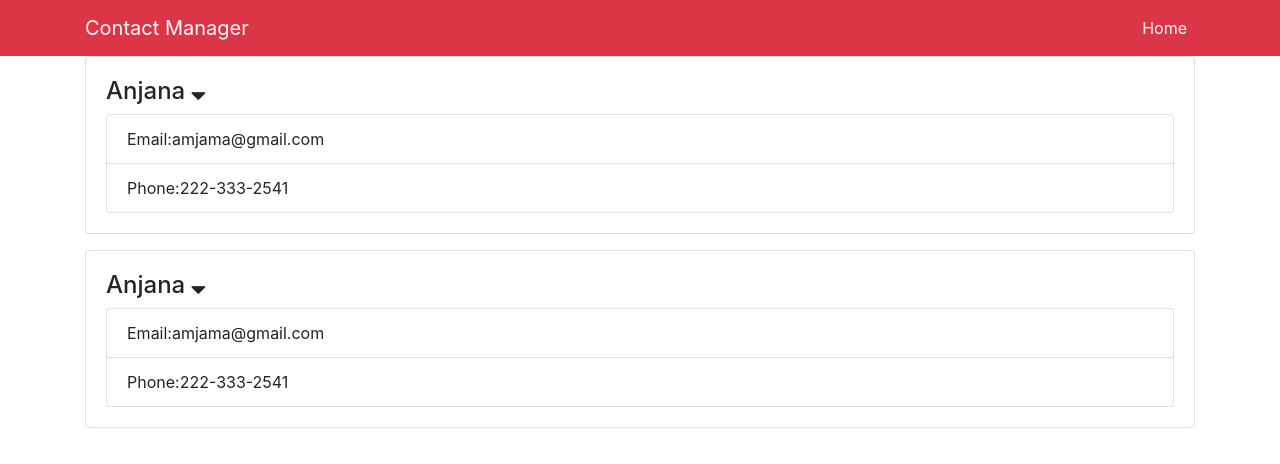
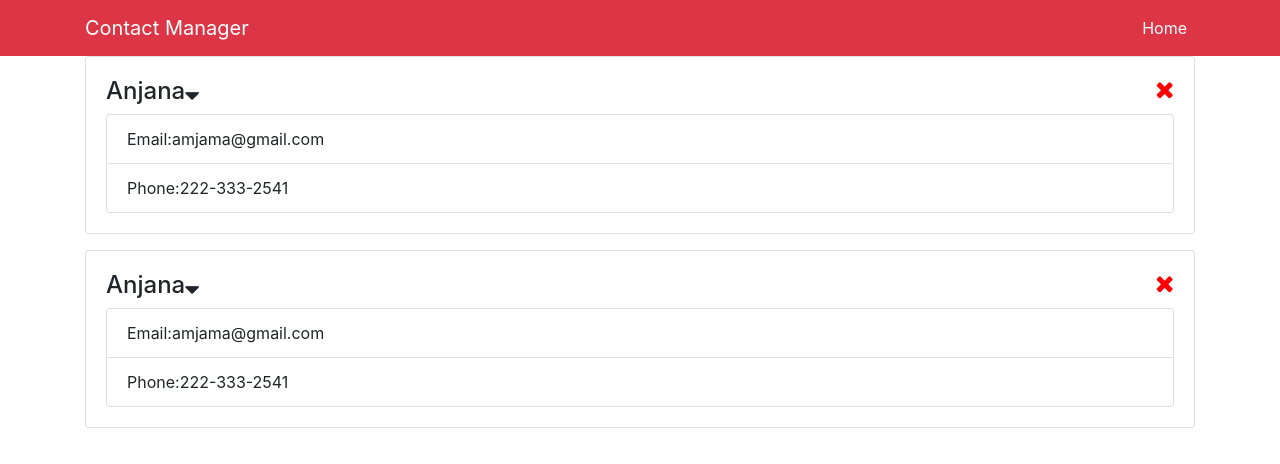
Before and after one commit to ASPersonal-Project/Contact-List-Project, a React (Create React App) app in the folder contact-list/: page / in a window 1280 px wide. Shown: the top 464 px of the page. Built offline with nearby package versions, Linux system fonts and the light colour scheme.

Commit message:
create delete icon

```diff
--- a/contact-list/src/components/Contact.js
+++ b/contact-list/src/components/Contact.js
@@ -6,17 +6,23 @@ const Contact = (props) => {
 
     const onShowClick = (e)=>{
         setState({
-            showContactinfo:!state
+            showContactinfo:!state.showContactinfo
         })
 
     }
     return (
         <div className="card card-body mb-3">
-            <h4>{name} <i onClick={onShowClick} className="fa fa-sort-down"/></h4>
-            <ul className="list-group">
+            <h4>{name}
+             <i onClick={onShowClick} className="fa fa-sort-down" style={{cursor:'pointer'}}/>
+             <i className="fa fa-times" style={{cursor:'pointer',float: 'right', color: 'red'}}/>
+            </h4>
+            {state.showContactinfo? (
+                <ul className="list-group">
                 <li className="list-group-item">Email:{email}</li>
                 <li className="list-group-item">Phone:{phone}</li>
             </ul>
+            ) : null}
+
         </div>
     );
 };
```
